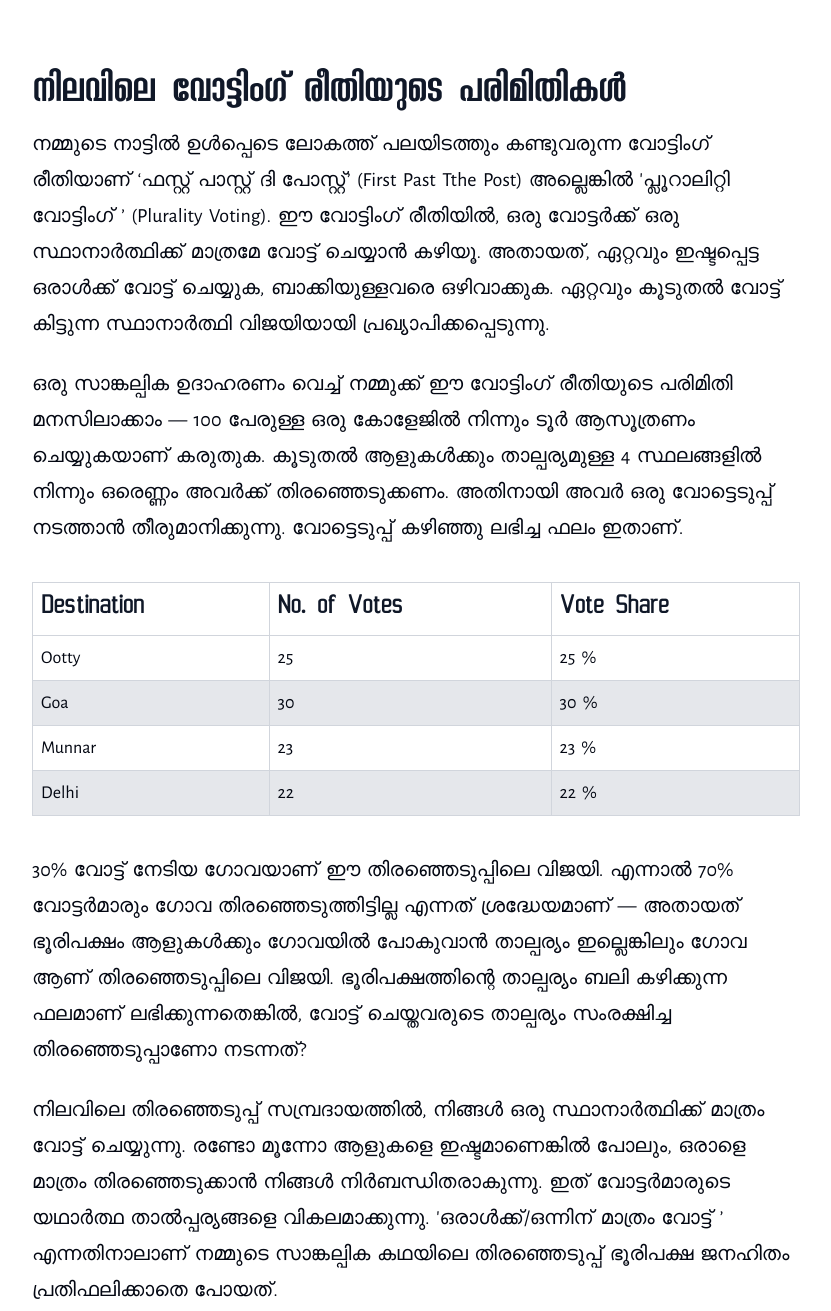
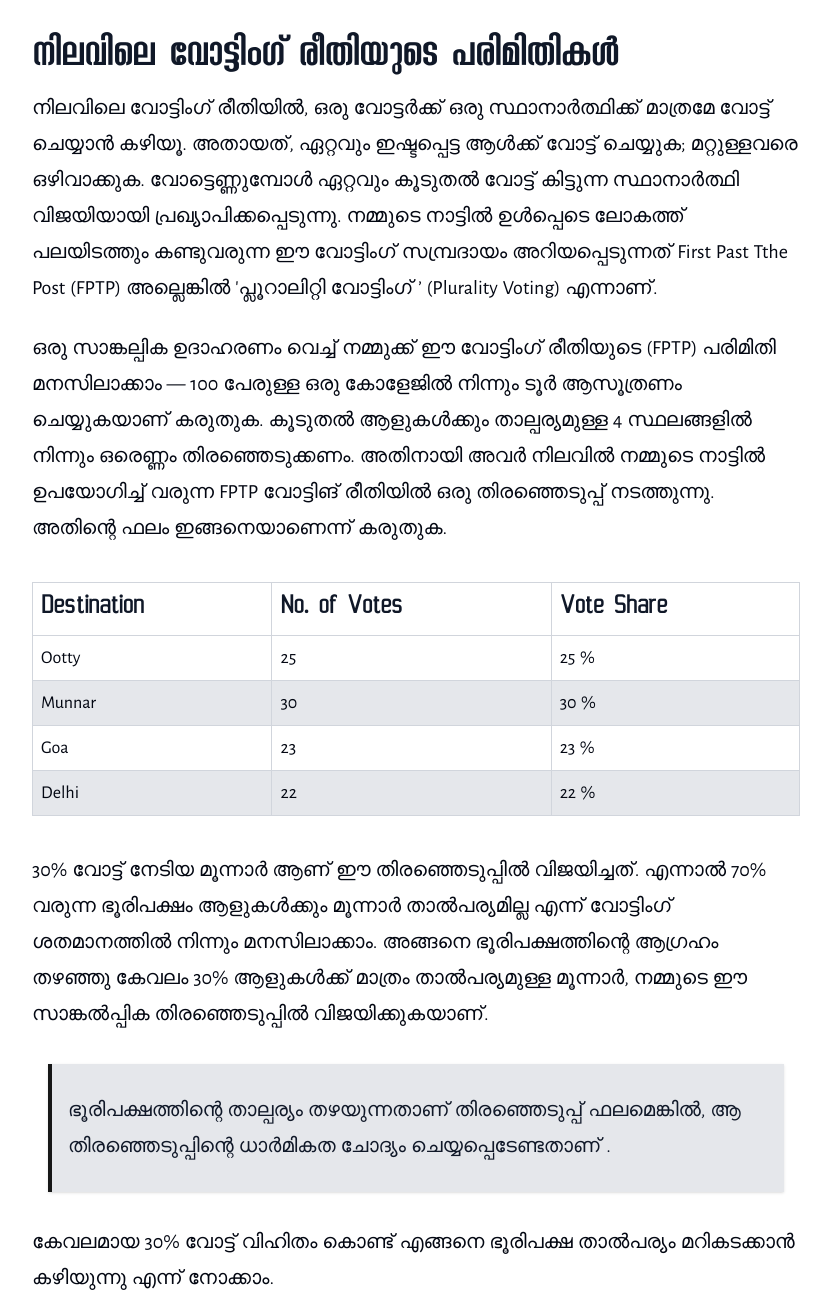
Before and after one commit to SabareeshNv/malayalam-blog, an Astro site: page /post/approval-voting in a window 1280 px wide. Shown: the part 860-2171 px from the top of the page, without its empty margins (224-1055 px from the left). Built offline with nearby package versions, Linux system fonts and the light colour scheme; Astro itself is replaced by a stand-in of ours; a web font is replaced by a local one.

Commit message:
approval voting - draft no 3

```diff
--- a/package.json
+++ b/package.json
@@ -5,7 +5,7 @@
   "scripts": {
     "dev": "astro dev",
     "build": "astro build",
-    "preview": "astro preview",
+    "preview": "astro build && astro preview",
     "astro": "astro",
     "sync": "astro sync",
     "clean": "rm -rf dist"
--- a/src/content/post/approval-voting/index.md
+++ b/src/content/post/approval-voting/index.md
@@ -1,32 +1,39 @@
 ---
-title: നിലവിലെ വോട്ടെടുപ്പ് രീതി മാറാൻ സമയമായോ - അംഗീകാര വോട്ടെടുപ്പ്
+title: നിങ്ങളുടെ വോട്ട് നിങ്ങളുടെ താൽപര്യങ്ങൾ പ്രതിഫലിപ്പിക്കുന്നുണ്ടോ ?
 description: അംഗീകാര വോട്ടിങ് എന്നതിനെ കുറിച്ച ഒരു ലേഖനം
 summary: അംഗീകാര വോട്ടിങ് എന്നതിനെ കുറിച്ച ഒരു ലേഖനം
 pubDate: "2025-06-04"
 tags: ["Election Reform"]
 slug: approval-voting
 ---
-
 ജനാധിപത്യ പ്രക്രിയയുടെ അടിസ്ഥാന ശിലയാണ് തിരഞ്ഞെടുപ്പുകൾ. ഓരോ വോട്ടിനും വലിയ പ്രാധാന്യമുണ്ട് തിരഞ്ഞെടുപ്പിൽ. നമ്മുടെ പ്രതിനിധികളെ തിരഞ്ഞെടുക്കാനും നാടിന്റെ ഭാവി രൂപപ്പെടുത്താനും വോട്ട് നമ്മെ പ്രാപ്തരാക്കുന്നു.  എന്നാൽ എപ്പോഴെങ്കിലും ചിന്തിച്ചിട്ടുണ്ടോ, നിങ്ങളുടെ വോട്ട് ശരിക്കും നിങ്ങളുടെ ആഗ്രഹങ്ങളെയും പ്രതീക്ഷകളെയും പ്രതിഫലിപ്പിക്കുന്നുണ്ടോ എന്ന്? തിരഞ്ഞെടുക്കുന്ന പ്രതിനിധികൾ നമ്മുടെ സമൂഹത്തിന്റെ വൈവിധ്യമാർന്ന കാഴ്ചപ്പാടുകളെ യഥാർത്ഥത്തിൽ ഉൾക്കൊള്ളുന്നുണ്ടോ?
 
-നിലവിൽ നമ്മൾ ഉപയോഗിച്ച് വരുന്ന വോട്ടിംഗ് രീതിക്ക് ചില അടിസ്ഥാനപരമായ പരിമിതികളുണ്ട്. അവ കാരണമാണ് തിരഞ്ഞെടുപ്പ് പലപ്പോഴും യഥാർത്ഥ ജനഹിതം പ്രതിഫലിക്കാത്തത്. ഈ പരിമിതികൾ പരിഹരിച്ച് ജനങ്ങളുടെ യഥാർത്ഥ ആഗ്രഹങ്ങളെ കൂടുതൽ കൃത്യമായി പ്രതിഫലിപ്പിക്കുന്ന ഒരു വോട്ടിംഗ് രീതിയെക്കുറിച്ച് ചിന്തിക്കേണ്ടത് കാലത്തിന്റെ ആവശ്യമാണ്. അത്തരമൊരു സാധ്യതയാണ്  'അംഗീകാര വോട്ടിങ് ' (Approval Voting) എന്നത്.
+നിലവിൽ നാം ഉപയോഗിച്ച് വരുന്ന വോട്ടിംഗ് രീതിയുടെ അടിസ്ഥാനപരമായ പരിമിതി മൂലമാണ് നമ്മുടെ തിരഞ്ഞെടുപ്പുകൾ പലപ്പോഴും യഥാർത്ഥ ജനഹിതം പ്രതിഫലിപ്പിക്കാത്തത്. ഈ പരിമിതികൾ പരിഹരിച്ച് ജനങ്ങളുടെ യഥാർത്ഥ ആഗ്രഹങ്ങൾ കൃത്യമായി പ്രതിഫലിപ്പിക്കുന്ന ഒരു വോട്ടിംഗ് രീതിയാണ് 'അംഗീകാര വോട്ടിങ് ' (Approval Voting).
 
 ## നിലവിലെ വോട്ടിംഗ് രീതിയുടെ പരിമിതികൾ
 
-നമ്മുടെ നാട്ടിൽ ഉൾപ്പെടെ ലോകത്ത് പലയിടത്തും കണ്ടുവരുന്ന വോട്ടിംഗ് രീതിയാണ് 'ഫസ്റ്റ് പാസ്റ്റ് ദി പോസ്റ്റ്' (First Past Tthe Post) അല്ലെങ്കിൽ 'പ്ലൂറാലിറ്റി വോട്ടിംഗ് ' (Plurality Voting). ഈ വോട്ടിംഗ്  രീതിയിൽ, ഒരു വോട്ടർക്ക് ഒരു സ്ഥാനാർത്ഥിക്ക് മാത്രമേ വോട്ട് ചെയ്യാൻ കഴിയൂ. അതായത്, ഏറ്റവും ഇഷ്ടപ്പെട്ട ഒരാൾക്ക് വോട്ട് ചെയ്യുക, ബാക്കിയുള്ളവരെ ഒഴിവാക്കുക. ഏറ്റവും കൂടുതൽ വോട്ട് കിട്ടുന്ന സ്ഥാനാർത്ഥി വിജയിയായി പ്രഖ്യാപിക്കപ്പെടുന്നു.
+നിലവിലെ വോട്ടിംഗ്  രീതിയിൽ, ഒരു വോട്ടർക്ക് ഒരു സ്ഥാനാർത്ഥിക്ക് മാത്രമേ വോട്ട് ചെയ്യാൻ കഴിയൂ. അതായത്, ഏറ്റവും ഇഷ്ടപ്പെട്ട ആൾക്ക് വോട്ട് ചെയ്യുക; മറ്റുള്ളവരെ ഒഴിവാക്കുക. വോട്ടെണ്ണുമ്പോൾ ഏറ്റവും കൂടുതൽ വോട്ട് കിട്ടുന്ന സ്ഥാനാർത്ഥി വിജയിയായി പ്രഖ്യാപിക്കപ്പെടുന്നു. നമ്മുടെ നാട്ടിൽ ഉൾപ്പെടെ ലോകത്ത് പലയിടത്തും കണ്ടുവരുന്ന ഈ വോട്ടിംഗ്  സമ്പ്രദായം അറിയപ്പെടുന്നത് First Past Tthe Post (FPTP) അല്ലെങ്കിൽ 'പ്ലൂറാലിറ്റി വോട്ടിംഗ് ' (Plurality Voting) എന്നാണ്.
 
-ഒരു സാങ്കല്പിക ഉദാഹരണം വെച്ച് നമ്മുക്ക് ഈ വോട്ടിംഗ് രീതിയുടെ പരിമിതി മനസിലാക്കാം — 100 പേരുള്ള ഒരു കോളേജിൽ നിന്നും ടൂർ ആസൂത്രണം ചെയ്യുകയാണ് കരുതുക. കൂടുതൽ ആളുകൾക്കും താല്പര്യമുള്ള 4 സ്ഥലങ്ങളിൽ നിന്നും ഒരെണ്ണം അവർക്ക് തിരഞ്ഞെടുക്കണം. അതിനായി അവർ ഒരു വോട്ടെടുപ്പ് നടത്താൻ തീരുമാനിക്കുന്നു. വോട്ടെടുപ്പ് കഴിഞ്ഞു ലഭിച്ച ഫലം ഇതാണ്.
+ഒരു സാങ്കല്പിക ഉദാഹരണം വെച്ച് നമ്മുക്ക് ഈ വോട്ടിംഗ് രീതിയുടെ (FPTP) പരിമിതി മനസിലാക്കാം — 100 പേരുള്ള ഒരു കോളേജിൽ നിന്നും ടൂർ ആസൂത്രണം ചെയ്യുകയാണ് കരുതുക. കൂടുതൽ ആളുകൾക്കും താല്പര്യമുള്ള 4 സ്ഥലങ്ങളിൽ നിന്നും ഒരെണ്ണം തിരഞ്ഞെടുക്കണം. അതിനായി അവർ നിലവിൽ നമ്മുടെ നാട്ടിൽ ഉപയോഗിച്ച് വരുന്ന FPTP വോട്ടിങ് രീതിയിൽ ഒരു തിരഞ്ഞെടുപ്പ് നടത്തുന്നു. അതിന്റെ ഫലം ഇങ്ങനെയാണെന്ന് കരുതുക.
 
 |     Destination              |     No. of Votes    |     Vote Share     |
 | -----------------  | -------------  | -------------  |
 |  Ootty                            |  25                         |   25 %                    |
-|  Goa                               |  30                         |   30 %                    |
-|  Munnar                         |  23                         |   23 %                    |
+|  Munnar                         |  30                         |   30 %                    |
+|  Goa                               |  23                         |   23 %                    |
 |  Delhi                              |  22                         |   22 %                    |
 
-30% വോട്ട് നേടിയ ഗോവയാണ് ഈ തിരഞ്ഞെടുപ്പിലെ വിജയി.  എന്നാൽ 70% വോട്ടർമാരും ഗോവ തിരഞ്ഞെടുത്തിട്ടില്ല എന്നത് ശ്രദ്ധേയമാണ് — അതായത് ഭൂരിപക്ഷം ആളുകൾക്കും ഗോവയിൽ പോകുവാൻ താല്പര്യം ഇല്ലെങ്കിലും ഗോവ ആണ് തിരഞ്ഞെടുപ്പിലെ വിജയി. ഭൂരിപക്ഷത്തിന്റെ താല്പര്യം ബലി കഴിക്കുന്ന ഫലമാണ് ലഭിക്കുന്നതെങ്കിൽ, വോട്ട് ചെയ്തവരുടെ താല്പര്യം സംരക്ഷിച്ച തിരഞ്ഞെടുപ്പാണോ നടന്നത്?
+30% വോട്ട് നേടിയ മൂന്നാർ ആണ് ഈ തിരഞ്ഞെടുപ്പിൽ വിജയിച്ചത്. എന്നാൽ 70% വരുന്ന ഭൂരിപക്ഷം ആളുകൾക്കും മൂന്നാർ താൽപര്യമില്ല എന്ന് വോട്ടിംഗ് ശതമാനത്തിൽ നിന്നും മനസിലാക്കാം. അങ്ങനെ ഭൂരിപക്ഷത്തിന്റെ ആഗ്രഹം തഴഞ്ഞു കേവലം 30% ആളുകൾക്ക് മാത്രം താൽപര്യമുള്ള  മൂന്നാർ, നമ്മുടെ ഈ സാങ്കൽപ്പിക തിരഞ്ഞെടുപ്പിൽ വിജയിക്കുകയാണ്.
 
-നിലവിലെ തിരഞ്ഞെടുപ്പ് സമ്പ്രദായത്തിൽ, നിങ്ങൾ ഒരു സ്ഥാനാർത്ഥിക്ക് മാത്രം വോട്ട് ചെയ്യുന്നു. രണ്ടോ മൂന്നോ ആളുകളെ ഇഷ്ടമാണെങ്കിൽ പോലും, ഒരാളെ മാത്രം തിരഞ്ഞെടുക്കാൻ നിങ്ങൾ നിർബന്ധിതരാകുന്നു. ഇത് വോട്ടർമാരുടെ യഥാർത്ഥ താൽപ്പര്യങ്ങളെ വികലമാക്കുന്നു. 'ഒരാൾക്ക്/ഒന്നിന്  മാത്രം വോട്ട് ' എന്നതിനാലാണ് നമ്മുടെ സാങ്കല്പിക കഥയിലെ തിരഞ്ഞെടുപ്പ് ഭൂരിപക്ഷ ജനഹിതം പ്രതിഫലിക്കാതെ  പോയത്.
+> ഭൂരിപക്ഷത്തിന്റെ താല്പര്യം തഴയുന്നതാണ് തിരഞ്ഞെടുപ്പ് ഫലമെങ്കിൽ, ആ തിരഞ്ഞെടുപ്പിന്റെ ധാർമികത ചോദ്യം ചെയ്യപ്പെടേണ്ടതാണ് .
+
+കേവലമായ 30% വോട്ട് വിഹിതം കൊണ്ട് എങ്ങനെ ഭൂരിപക്ഷ താൽപര്യം മറികടക്കാൻ കഴിയുന്നു എന്ന് നോക്കാം.
+
+- നമ്മുടെ ഈ സാങ്കൽപിക തിരഞ്ഞെടുപ്പിൽ ഊട്ടിയും ഗോവയും ഒരേ പോലെ താൽപര്യമുള്ള ഒരാൾക്ക്, ഇവയിൽ ഒന്നിന് മാത്രമേ വോട്ട് ചെയ്യാൻ കഴിയൂ എന്നതിനാൽ - ഇവ രണ്ടിൽ നിന്നും ഒന്ന് മാത്രം തിരഞ്ഞെടുക്കാൻ നിർബന്ധിതനാവുകയാണ്. അതിനാൽ അയാളുടെ യഥാർത്ഥ താൽപര്യം അനുസരിച്ചു വോട്ട് ചെയ്യാൻ കഴിയാതെ പോകുന്നു.
+
+- അയാൾക്ക് ഊട്ടിയാണ് ഗോവയേക്കാൾ താൽപര്യമെങ്കിൽ, തിരഞ്ഞെടുപ്പിൽ ഊട്ടിയ്ക്ക് ആയിരിക്കാം വോട്ട് ചെയ്തത്. എന്നാൽ ഊട്ടിയും ഗോവയും താൽപര്യമുള്ള മറ്റൊരാൾ ഗോവയ്ക്കായിരിക്കാം വോട്ട് ചെയ്തത്. അങ്ങനെ വരുമ്പോൾ ഒരേ താല്പര്യമുള്ള ഈ രണ്ടു പേരുടെയും വോട്ടുകൾ രണ്ടായി വേർ പിരിഞ്ഞു (Split) പോവുകയാണ്. അവർക്ക് താൽപര്യമില്ലാത്ത മൂന്നാർ വിജയിക്കാൻ ഇത് സഹായിച്ചിരിക്കാം.
+
+നമ്മുടെ നിലവിലുള്ള 'ഫസ്റ്റ് പാസ്റ്റ് ദി പോസ്റ്റ്' (FPTP) സമ്പ്രദായം പലപ്പോഴും ജനങ്ങളുടെ യഥാർത്ഥ താൽപ്പര്യങ്ങളെ പൂർണ്ണമായി പ്രതിഫലിപ്പിക്കുന്നില്ലെന്ന് കണ്ടു. ഈ രീതിക്ക് പകരം വെക്കാനായി ഗവേഷകരും ബുദ്ധി ജീവികളും കുറെ അധികം വോട്ടിങ് രീതികൾ കണ്ടത്തിയിട്ടുണ്ട്. എന്നാൽ അതിൽ ഒരെണ്ണം മാത്രമേ നമ്മുടെ രാജ്യത്ത് വിജയകരമായി നടപ്പാക്കാൻ കഴിയു എന്ന് ഞാൻ വിശ്വസിക്കുന്നു.
 
 ## അംഗീകാര വോട്ടെടുപ്പ്
 
--- a/src/lib/styles/typography.css
+++ b/src/lib/styles/typography.css
@@ -8,7 +8,7 @@
     max-width: 75ch;
     overflow-wrap: break-word;
     /* So long texts don't cause overflow */
-    word-spacing: 0.2rem;
+    word-spacing: 0.1rem;
 
     h1,
     h2,
@@ -20,6 +20,7 @@
         font-weight: bold;
         line-height: 1.25;
         text-wrap: pretty;
+        word-spacing: 0.05rem;
     }
 
     blockquote {
```
